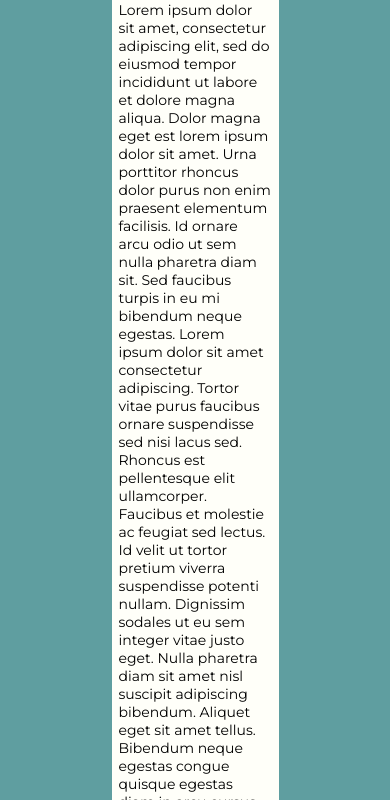
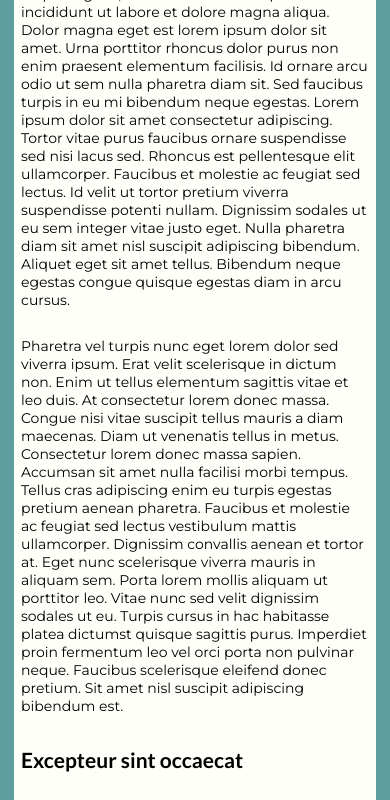
Before and after one commit to Avilla32/Blog-Project, a plain HTML site: page blog-1.html in a window 390 px wide. Shown: the part 393-1193 px from the top of the page. Drawn offline with Linux system fonts and the light colour scheme.

Commit message:
Update mobile.css

```diff
--- a/mobile.css
+++ b/mobile.css
@@ -59,7 +59,7 @@
         grid-template-rows: 50px 1fr 50px;
         grid-template-areas:
             "top top top top"
-            ". main main ."
+            "main main main main"
             "bt bt bt bt";
     }
 
```
